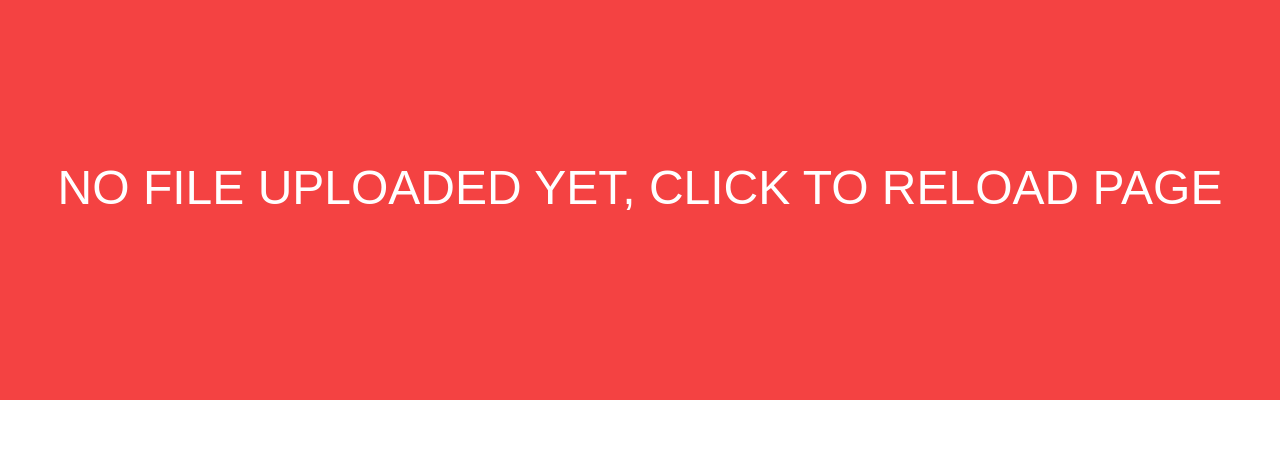
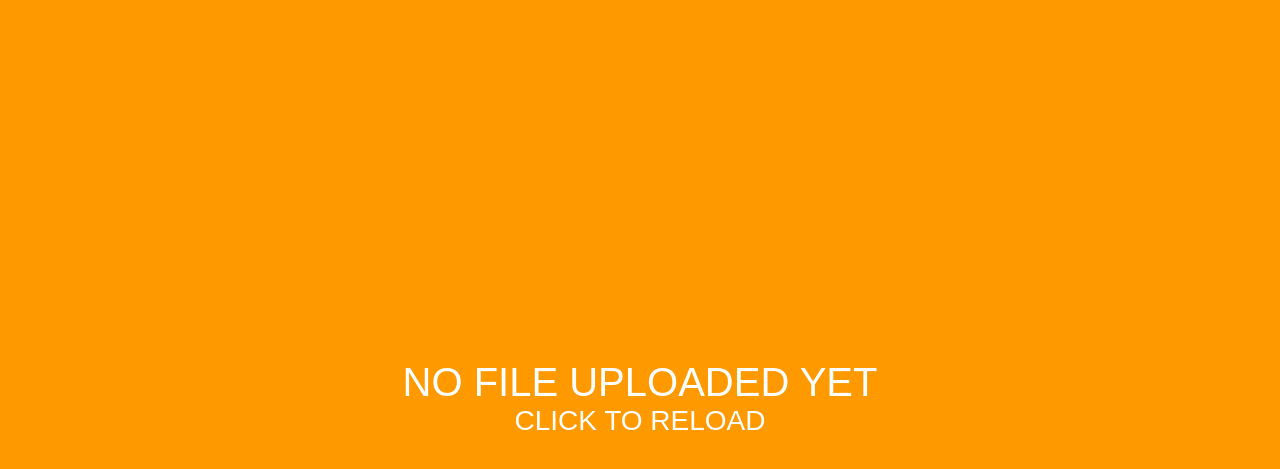
Before and after one commit to josephernest/Yopp, a PHP site: page /index.php?type=download in a window 1280 px wide. Shown: the top 469 px of the page. Run offline with PHP 8.4, Linux system fonts and the light colour scheme.

Commit message:
Changed design to reflect first suggestion

```diff
--- a/index.php
+++ b/index.php
@@ -38,24 +38,10 @@ if (isset($_GET['type']) && $_GET['type'] == 'download')
 {
     if (!file_exists($thefiledata) || !file_exists($thefilename))
     {
-        echo '
-        <html>
-            <head>
-                <meta name="viewport" content="width=device-width, initial-scale=1.0" />
-                <title>Yopp</title>
-                <style type="text/css">
-                    * { color: white; font-family: sans-serif;  padding: 0; margin: 0; cursor: pointer; -webkit-touch-callout: none; -webkit-user-select: none; -khtml-user-select: none; -moz-user-select: none; -ms-user-select: none; user-select: none; }
-                    #nofile { width: 100%; top: 0; position: absolute; background-color: #f44242; height: 50%; }
-                    .text { position: absolute; top: 40%; text-align: center; width: 100%; font-size: 3em; }
-                </style>
-            </head>
-            <body>
-            <a href="index.php?" id="nofile"><div class="text">NO FILE UPLOADED YET, CLICK TO RELOAD PAGE</div></a>
-            </body>
-        </html>
-        ';
+        echo '<html><head><meta content="width=device-width, initial-scale=1.0" name="viewport"><style type="text/css">*{color:white;font-family:sans-serif;padding:0em;margin:0;cursor:pointer;-webkit-touch-callout:none;-webkit-user-select:none;-khtml-user-select:none;-moz-user-select:none;-ms-user-select:none;user-select:none}body{width:100%;top:0;position:absolute;background-color:#f90;height:100%;left:0}a{position:absolute;top:0;height:100%;text-align:center;width:100%;text-decoration:none;display:block}a div{position:relative;top:45%;height:auto;text-align:center;width:100%;font-size:2.5em;text-decoration:none}a span{font-size:70%}</style><title></title></head><body> <a href="./"><div>NO FILE UPLOADED YET<br /><span>CLICK TO RELOAD</span></div></a></body></html>';
         exit;
     }
+
         $fname = file_get_contents($thefilename);
         header('Content-Description: File Transfer');
         header('Content-Type: application/octet-stream');
@@ -70,6 +56,7 @@ if (isset($_GET['type']) && $_GET['type'] == 'download')
         {
             unlink($thefiledata);
             unlink($thefilename);
+            unlink($thefilecode);
         }
     exit;
 }
@@ -91,7 +78,7 @@ if (isset($_GET['type']) && $_GET['type'] == 'download')
 <body>
 <input type='file' id='file' />
 <div id="upload"><div class="text" id="uploadtext">UPLOAD</div></div>
-<a href="index.php?type=download" id="download"><div class="text">DOWNLOAD</div></a>
+<a href="index.php?type=download"><div id="download"><p class="text">DOWNLOAD</p></div></a>
 <input id="email_addr" type="text" name="email" size="25" value="" autocomplete="off" />
 <script>
 var upload = document.getElementById('upload');
```
Lines whose indentation alone changed are shown as unchanged.
